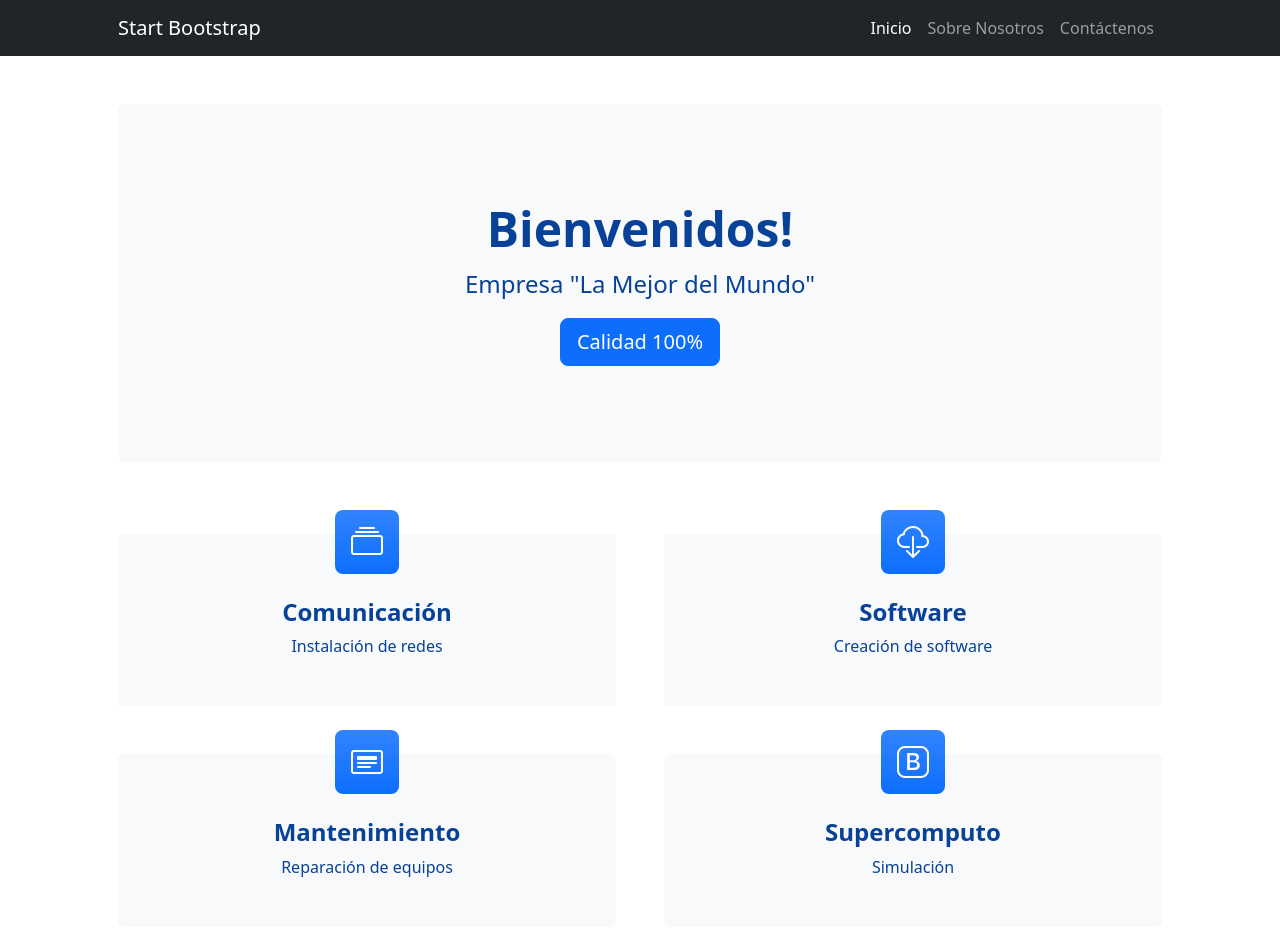
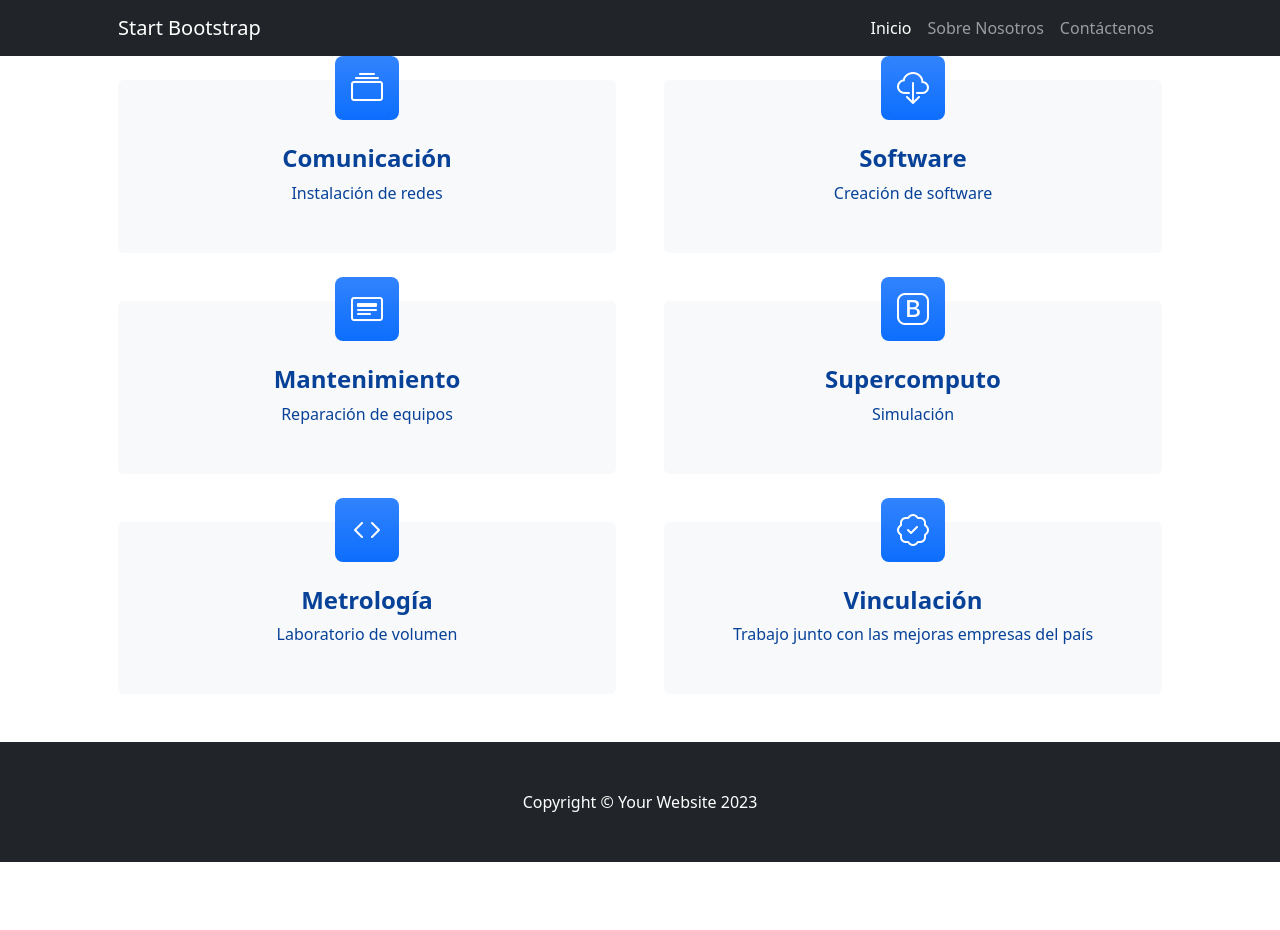
Before and after one commit to dwlince/cursogitv1, a plain HTML site: page index.html in a window 1280 px wide. Shown: the top 930 px of the page. After the commit the page ends 862 px from the top, so only its background shows below. Drawn offline with nearby package versions, Linux system fonts and the light colour scheme.

Commit message:
Actualización index.html

```diff
--- a/index.html
+++ b/index.html
@@ -28,18 +28,7 @@
                 </div>
             </div>
         </nav>
-        <!-- Header-->
-        <header class="py-5">
-            <div class="container px-lg-5">
-                <div class="p-4 p-lg-5 bg-light rounded-3 text-center">
-                    <div class="m-4 m-lg-5">
-                        <h1 class="display-5 fw-bold">Bienvenidos!</h1>
-                        <p class="fs-4">Empresa "La Mejor del Mundo"</p>
-                        <a class="btn btn-primary btn-lg" href="#!">Calidad 100%</a>
-                    </div>
-                </div>
-            </div>
-        </header>
+
         <!-- Page Content-->
         <section class="pt-4">
             <div class="container px-lg-5">
```
